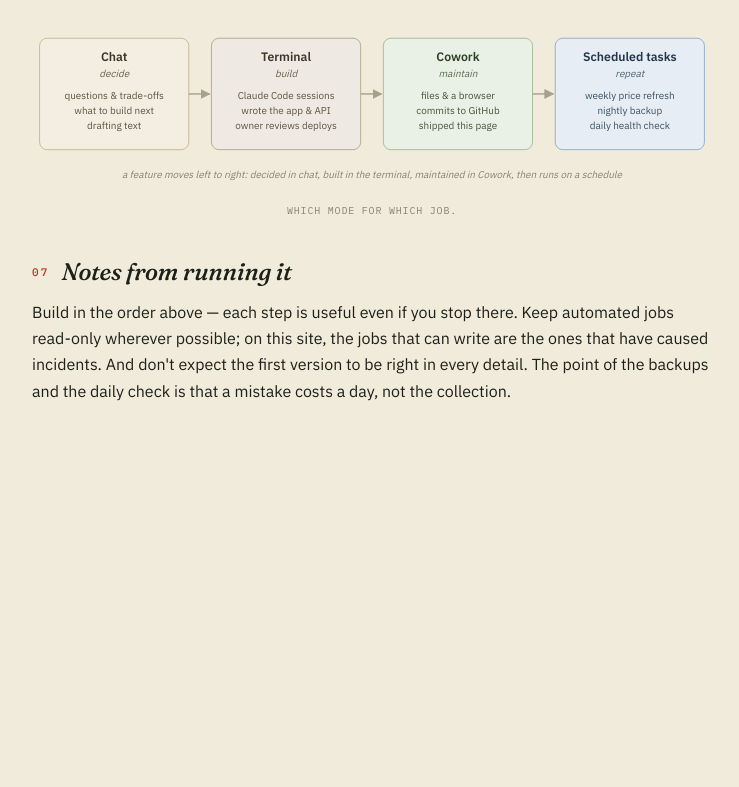
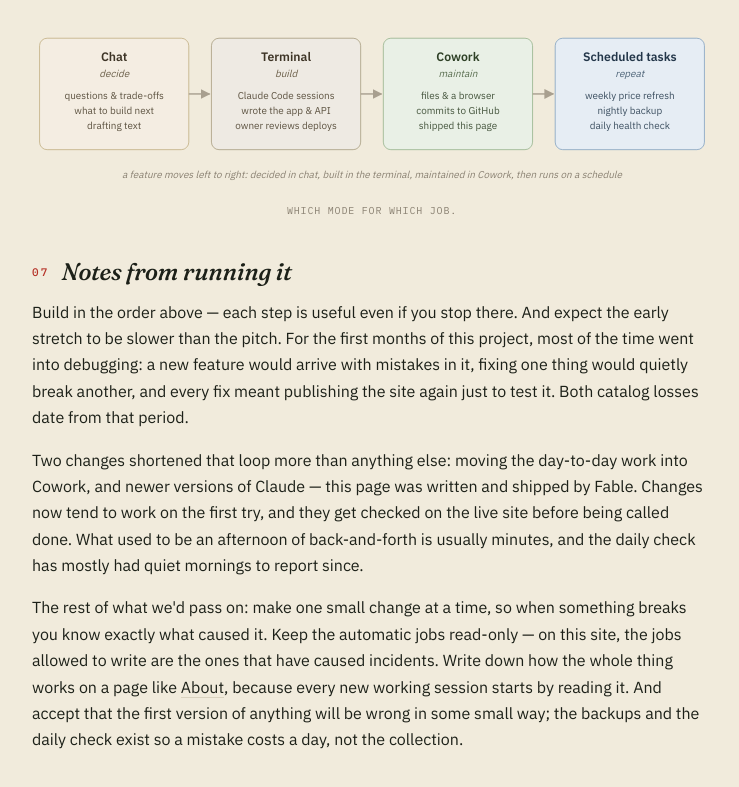
Before and after one commit to snesbitt/vinyl-scout, a website: page guide.html in a window 1280 px wide. Shown: the part 2223-3010 px from the top of the page, without its empty margins (268-1007 px from the left). Before the commit the page ends 2739 px from the top, so only its background shows below. Drawn offline with Linux system fonts and the light colour scheme.

Commit message:
Guide 07 rewrite: early debugging phase, Cowork+Fable speedup, lessons

```diff
--- a/guide.html
+++ b/guide.html
@@ -229,11 +229,30 @@
 
     <h2><span class="article__num">07</span>Notes from running it</h2>
     <p>
-      Build in the order above — each step is useful even if you stop there. Keep
-      automated jobs read-only wherever possible; on this site, the jobs that can
-      write are the ones that have caused incidents. And don't expect the first
-      version to be right in every detail. The point of the backups and the daily
-      check is that a mistake costs a day, not the collection.
+      Build in the order above — each step is useful even if you stop there. And
+      expect the early stretch to be slower than the pitch. For the first months of
+      this project, most of the time went into debugging: a new feature would arrive
+      with mistakes in it, fixing one thing would quietly break another, and every
+      fix meant publishing the site again just to test it. Both catalog losses date
+      from that period.
+    </p>
+    <p>
+      Two changes shortened that loop more than anything else: moving the day-to-day
+      work into Cowork, and newer versions of Claude — this page was written and
+      shipped by Fable. Changes now tend to work on the first try, and they get
+      checked on the live site before being called done. What used to be an afternoon
+      of back-and-forth is usually minutes, and the daily check has mostly had quiet
+      mornings to report since.
+    </p>
+    <p>
+      The rest of what we'd pass on: make one small change at a time, so when
+      something breaks you know exactly what caused it. Keep the automatic jobs
+      read-only — on this site, the jobs allowed to write are the ones that have
+      caused incidents. Write down how the whole thing works on a page like
+      <a href="/about.html">About</a>, because every new working session starts by
+      reading it. And accept that the first version of anything will be wrong in
+      some small way; the backups and the daily check exist so a mistake costs a
+      day, not the collection.
     </p>
   </article>
 
```
